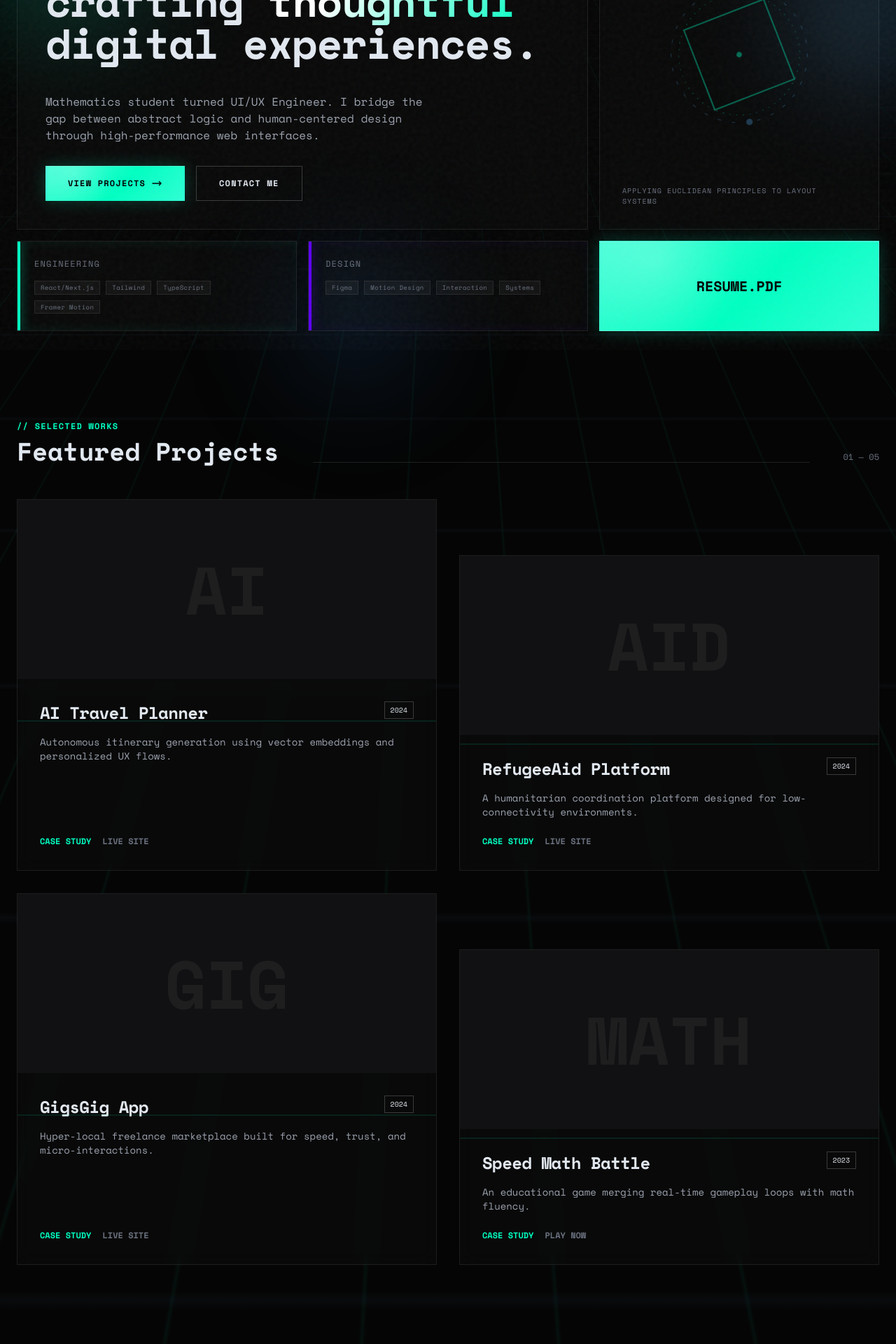
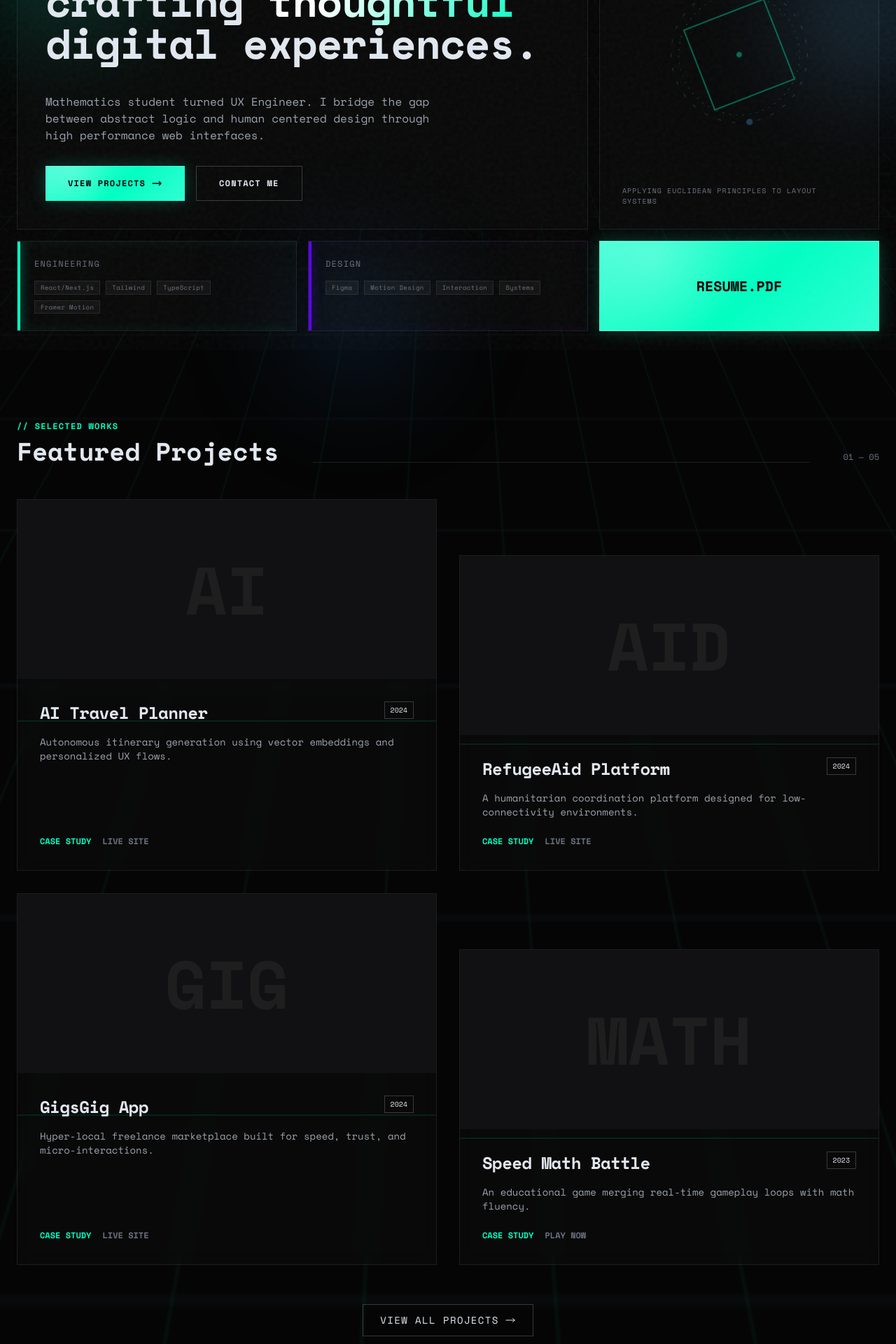
Before and after one commit to JetflowUX/myportfolio, a Next.js app: page / in a window 1280 px wide. Shown: the part 300-2220 px from the top of the page at 70% size. Built offline with nearby package versions, Linux system fonts and the light colour scheme.

Commit message:
new commit

```diff
--- a/app/page.tsx
+++ b/app/page.tsx
@@ -105,9 +105,9 @@ export default function HomePage() {
 
             <div className="max-w-xl">
               <p className="text-gray-400 text-sm md:text-base leading-relaxed mb-8">
-                Mathematics student turned UI/UX Engineer. I bridge the gap
-                between abstract logic and human-centered design through
-                high-performance web interfaces.
+                Mathematics student turned UX Engineer. I bridge the gap
+                between abstract logic and human centered design through
+                high performance web interfaces.
               </p>
               <div className="flex flex-col sm:flex-row sm:flex-wrap gap-3 sm:gap-4">
                 <a
@@ -231,6 +231,28 @@ export default function HomePage() {
               staggerOffset={index % 2 === 1}
             />
           ))}
+        </div>
+
+        <div className="flex justify-center mt-10 sm:mt-14">
+          <Link
+            href="/archive"
+            className="group inline-flex items-center gap-2 px-6 py-3 border border-white/20 text-sm font-medium tracking-widest uppercase hover:border-accent hover:text-accent transition-colors duration-300"
+          >
+            View All Projects
+            <svg
+              className="w-4 h-4 translate-x-0 group-hover:translate-x-1 transition-transform duration-300"
+              fill="none"
+              stroke="currentColor"
+              strokeWidth={1.5}
+              viewBox="0 0 24 24"
+            >
+              <path
+                strokeLinecap="round"
+                strokeLinejoin="round"
+                d="M17.25 8.25L21 12m0 0l-3.75 3.75M21 12H3"
+              />
+            </svg>
+          </Link>
         </div>
       </motion.section>
 
```
